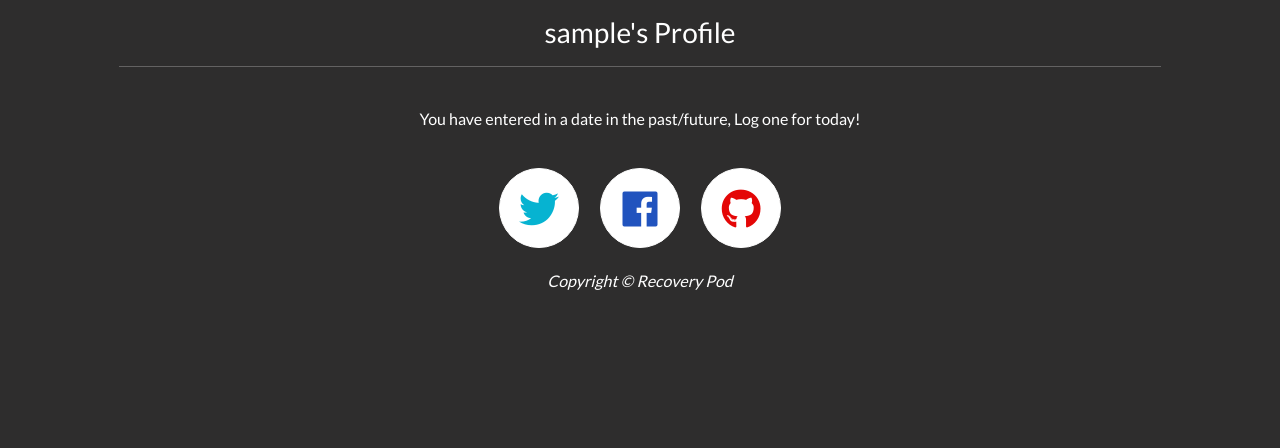
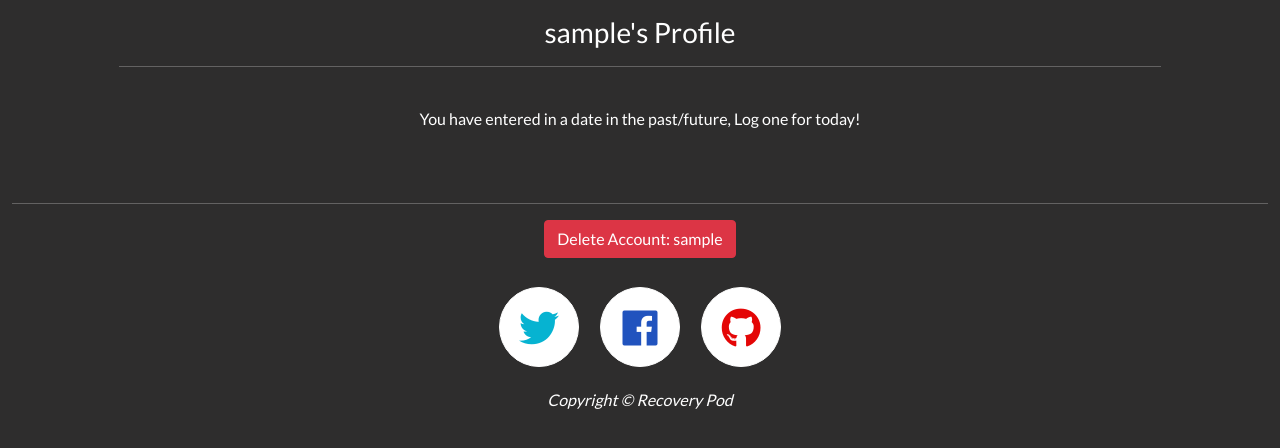
Before and after one commit to aryan008/recovery-pod, a Flask app: template templates/profile.html in a window 1280 px wide. Shown: the part 48-496 px from the top of the page. Run offline with Flask 2, Linux system fonts and the light colour scheme; the template is opened without the code that fills it: most values are stand-ins (such as "Sample title", 1, 10 or a date in 2020); some libraries are stand-ins or nearby versions.

Commit message:
Feat: add non-admin confirmation feature to delete account on profile.html

```diff
--- a/templates/profile.html
+++ b/templates/profile.html
@@ -43,5 +43,22 @@
                 {% endif %}
                 </p>
             </div>
-
+        </div>
+        <br>
+        <hr class="featurette-divider">
+        <!--if statement to allow the user to delete his/her account once they are not the admin-->
+        {% if username != "admin" %}
+        <div class="text-center">
+            <!--https://stackoverflow.com/questions/9139075/how-to-show-a-confirm-message-before-delete-->
+            <!--delete account button with confirmation check-->
+            <a href="{{ url_for('delete_user_user', username=username) }}"
+                onclick="return confirm('Are you sure you want to delete your account?');"
+                class="btn btn-danger btn-primary delete-account-button">Delete Account: {{ username }}</a>
+        </div>
+        <br>
+        {% else %}
+        <br>
+        {% endif %}
+    </div>
+</div>
 {% endblock %}
```
